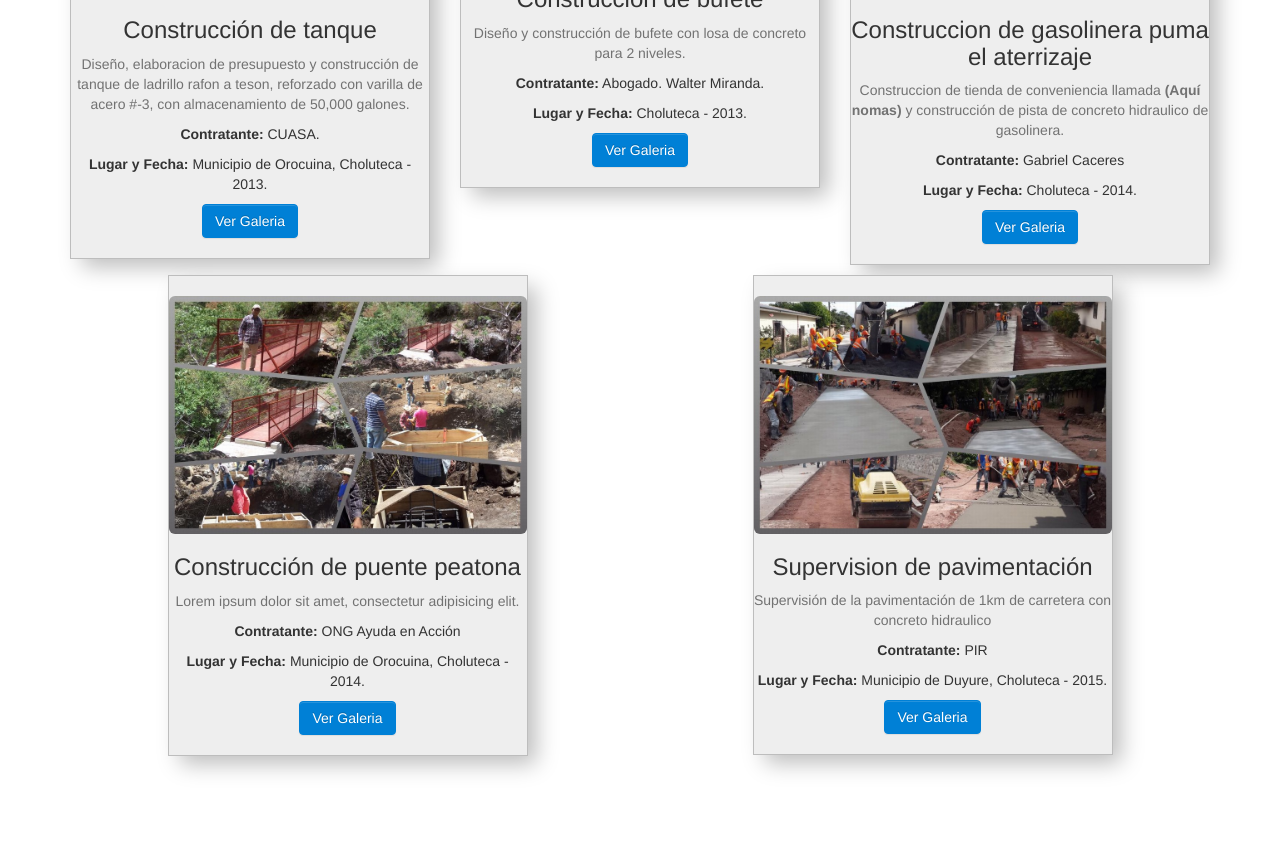
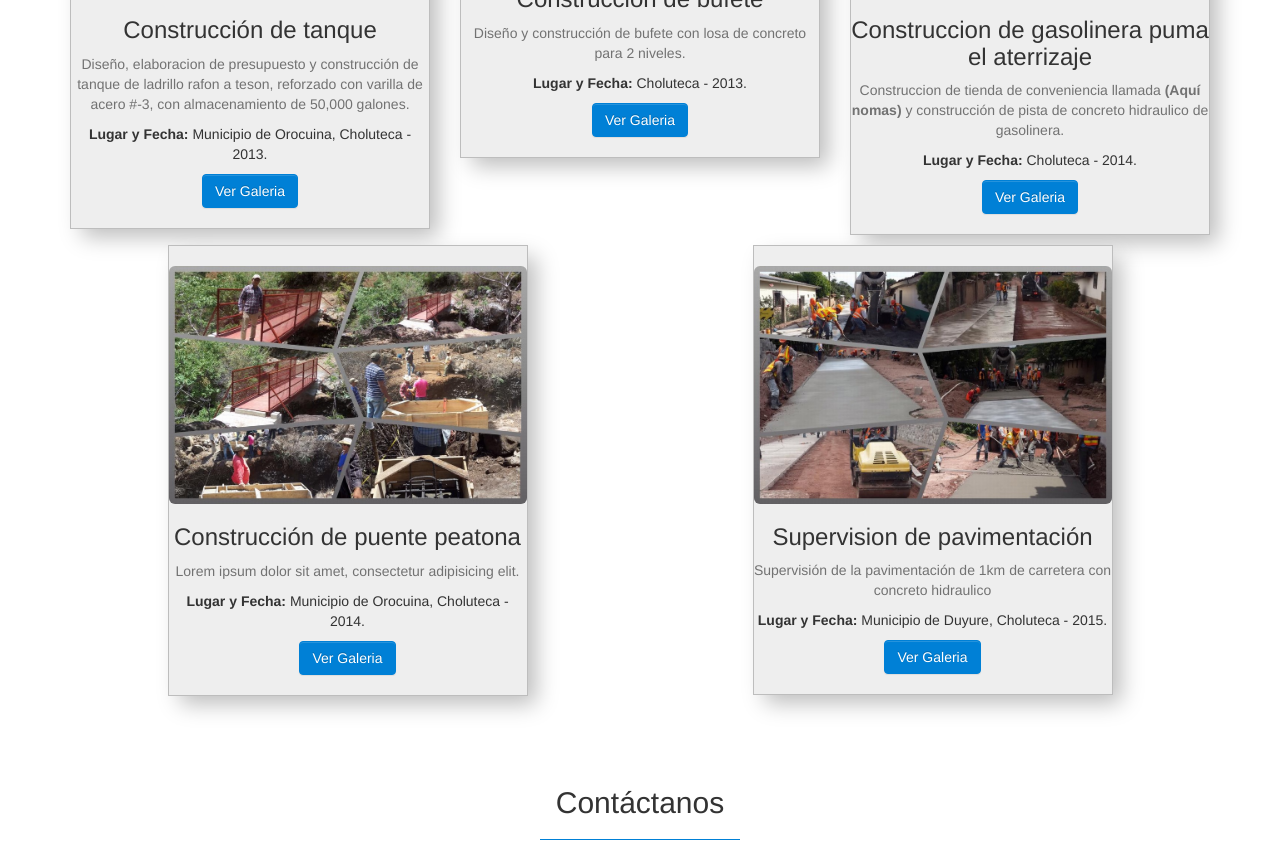
Before and after one commit to 94ajac/94ajac.github.io, a plain HTML site: page ICP/index.html in a window 1280 px wide. Shown: the part 2677-3520 px from the top of the page. Drawn offline with nearby package versions, Linux system fonts and the light colour scheme; some packages are replaced by stand-ins of ours; files whose address does not match are found by name.

Commit message:
Pagina Finalizalizada de nuevo 2

```diff
--- a/ICP/index.html
+++ b/ICP/index.html
@@ -200,7 +200,6 @@
                     <img src="img/tanqueagua.jpg" alt="" class=" img-rounded img-responsive" height="50">
                     <h3>Construcción de tanque</h3>
                     <p class="app-descripcion2">Diseño, elaboracion de presupuesto y construcción de tanque de ladrillo rafon a teson, reforzado con varilla de acero #-3, con almacenamiento de 50,000 galones.</p>
-                    <p><b>Contratante:</b> CUASA.</p>
                     <p><b>Lugar y Fecha:</b> Municipio de Orocuina, Choluteca - 2013.</p>
                     <div class="row">
                         <div class="col-xs-12">
@@ -218,7 +217,6 @@
                     <img src="img/Logo_ICP.png" alt="" class=" img-rounded img-responsive">
                     <h3>Construcción de bufete</h3>
                     <p class="app-descripcion2"> Diseño y construcción de bufete con losa de concreto para 2 niveles.</p>
-                    <p><b>Contratante:</b> Abogado. Walter Miranda.</p>
                     <p><b>Lugar y Fecha:</b> Choluteca - 2013.</p>
                     <div class="row">
                         <div class="col-xs-12">
@@ -236,7 +234,6 @@
                     <img src="img/gasolinerapuma.jpg" alt="" class=" img-rounded img-responsive">
                     <h3>Construccion de gasolinera puma el aterrizaje</h3>
                     <p class="app-descripcion2"> Construccion de tienda de conveniencia llamada <b>(Aquí nomas)</b> y construcción de pista de concreto hidraulico de gasolinera.</p>
-                    <p><b>Contratante:</b> Gabriel Caceres</p>
                     <p><b>Lugar y Fecha:</b> Choluteca - 2014.</p>
                     <div class="row">
                         <div class="col-xs-12">
@@ -259,7 +256,6 @@
                     <img src="img/puentepeatonal.jpg" alt="" class="img-rounded img-responsive">
                     <h3>Construcción de puente peatona</h3>
                     <p class="app-descripcion2">Lorem ipsum dolor sit amet, consectetur adipisicing elit.</p>
-                    <p><b>Contratante:</b> ONG Ayuda en Acción  </p>
                     <p><b>Lugar y Fecha:</b> Municipio de Orocuina, Choluteca - 2014.</p>
                     <div class="row">
                         <div class="col-xs-12">
@@ -279,7 +275,6 @@
                     <img src="img/pavimentacion.jpg" alt="" class="img-rounded img-responsive">
                     <h3>Supervision de pavimentación</h3>
                     <p class="app-descripcion2">Supervisión de la pavimentación de 1km de carretera con concreto hidraulico</p>
-                    <p><b>Contratante:</b> PIR</p>
                     <p><b>Lugar y Fecha:</b> Municipio de Duyure, Choluteca - 2015.</p>
                     <div class="row">
                         <div class="col-xs-12">
```
Also changed, not shown: 2 other files.
